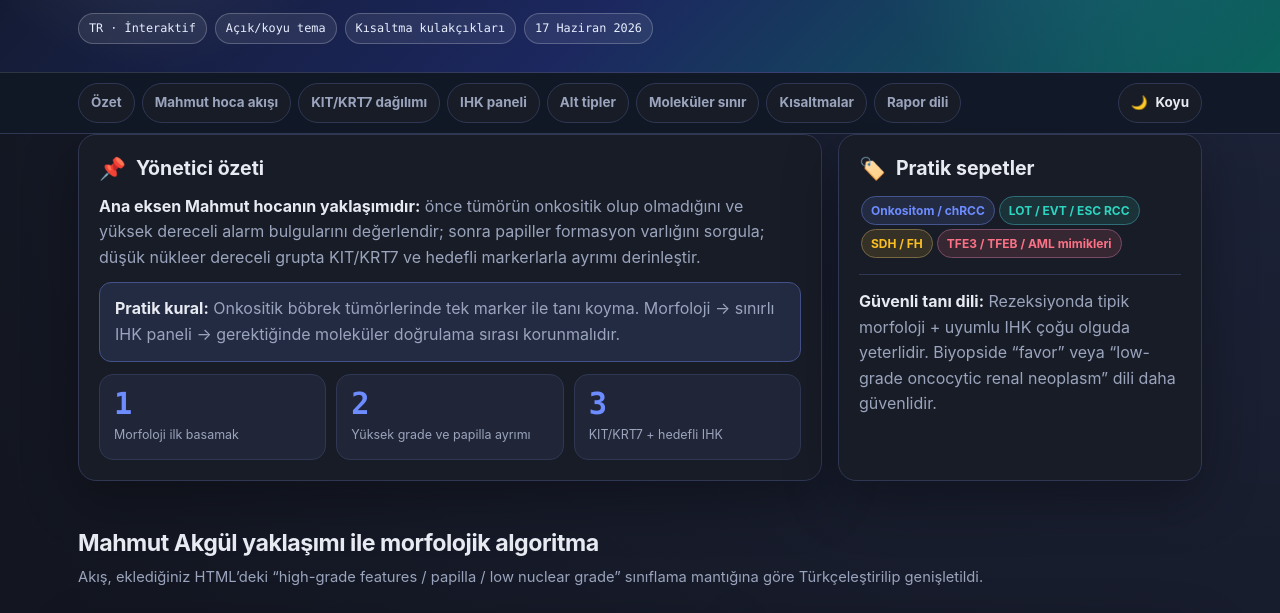
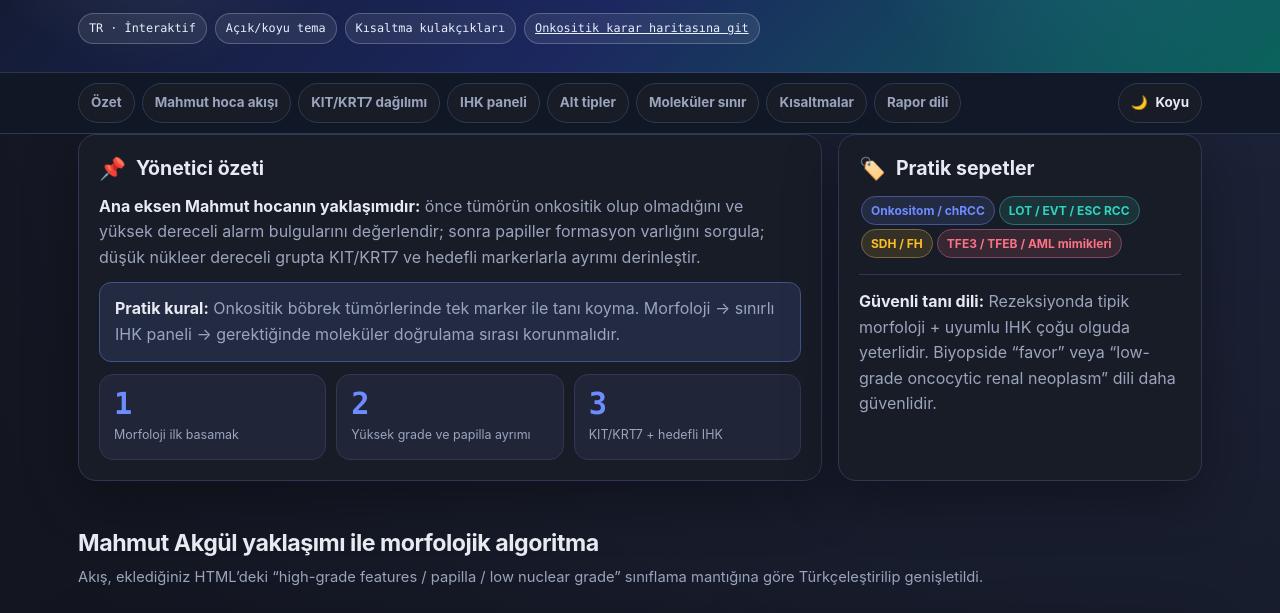
Before and after one commit to metinciris/Onkositik, a plain HTML site: page index.html in a window 1280 px wide. Shown: the part 187-800 px from the top of the page. Drawn offline with Linux system fonts and the light colour scheme.

Commit message:
Refactor meta section in index.html

```diff
--- a/index.html
+++ b/index.html
@@ -45,8 +45,14 @@ details{border:1px solid var(--line);border-radius:15px;overflow:hidden;backgrou
     <div class="eyebrow">Patolog karar destek</div>
     <h1>Onkositik Özellikli Böbrek Tümörleri</h1>
     <div class="subtitle">Dr. Mahmut Akgül’ün morfoloji-öncelikli sınıflama yaklaşımı temel alınarak; WHO 2022 ve güncel IHK/moleküler pratik ile yeniden düzenlenmiş interaktif HTML.</div>
-    <div class="meta">
-      <span class="chip">TR · İnteraktif</span><span class="chip">Açık/koyu tema</span><span class="chip">Kısaltma kulakçıkları</span><span class="chip">17 Haziran 2026</span>
+    <div class="meta"><span class="chip">TR · İnteraktif</span>
+<span class="chip">Açık/koyu tema</span>
+<span class="chip">Kısaltma kulakçıkları</span>
+<span class="chip">
+  <a href="https://metinciris.github.io/Onkositik/onkositik_karar_haritasi.html" target="_blank" rel="noopener">
+    Onkositik karar haritasına git
+  </a>
+</span>
     </div>
   </div>
 </header>
```
